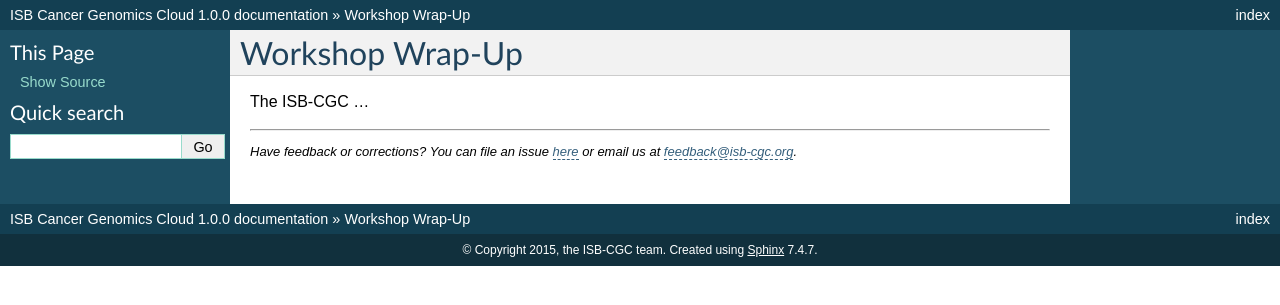
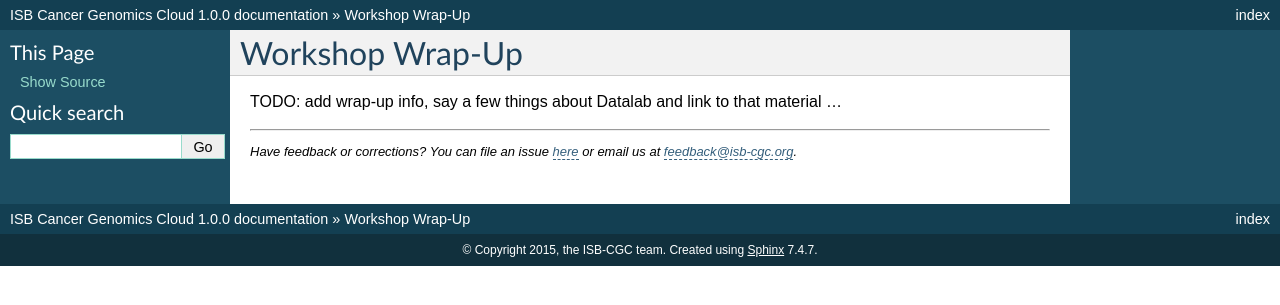
Before and after one commit to isb-cgc/readthedocs, a Sphinx documentation site: the page built from docs/source/sections/workshop/Wrap_Up.rst, in a window 1280 px wide. Shown: the top 305 px of the page. Built offline with Sphinx 7.4.7, drawn with Linux system fonts in a browser that asks for light colours; pages that are not in the unit, such as notebooks, are missing from menus.

Commit message:
updates to workshop materials

```diff
--- a/docs/source/sections/day_of_Workshop.rst
+++ b/docs/source/sections/day_of_Workshop.rst
@@ -52,8 +52,7 @@
 .. toctree::
    :maxdepth: 1
 
-   workshop/Intro_Goals
-   workshop/Overview
+   workshop/Intro_Goals_Overview
    workshop/GCP_tour
    workshop/Integrative_Analysis_Tutorial
    workshop/Compute_Tutorial
--- /dev/null
+++ b/docs/source/sections/workshop/BQ_SQL_tut.rst
@@ -0,0 +1,5 @@
+**********************
+Big Query SQL Tutorial
+**********************
+
+TODO: link to material
--- a/docs/source/sections/workshop/GCP_tour.rst
+++ b/docs/source/sections/workshop/GCP_tour.rst
@@ -2,4 +2,4 @@
 Introduction to the Google Cloud Platform
 *****************************************
 
-The ISB-CGC ...
+TODO: link to slide deck
--- a/docs/source/sections/workshop/Intro_Goals.rst
+++ /dev/null
@@ -1,5 +0,0 @@
-*****************************
-Introduction & Workshop Goals
-*****************************
-
-The ISB-CGC ...
--- /dev/null
+++ b/docs/source/sections/workshop/Intro_Goals_Overview.rst
@@ -0,0 +1,5 @@
+*************************************************
+Introduction, Workshop Goals, and System Overview
+*************************************************
+
+TODO: link to slide deck
--- a/docs/source/sections/workshop/Overview.rst
+++ /dev/null
@@ -1,5 +0,0 @@
-***************
-System Overview
-***************
-
-The ISB-CGC ...
--- a/docs/source/sections/workshop/Wrap_Up.rst
+++ b/docs/source/sections/workshop/Wrap_Up.rst
@@ -2,4 +2,4 @@
 Workshop Wrap-Up
 ****************
 
-The ISB-CGC ...
+TODO: add wrap-up info, say a few things about Datalab and link to that material ...
```
Also changed, not shown: docs/source/sections/workshop/Integrative_Analysis_Tutorial.rst (+8 -0 lines), 2 other files.
